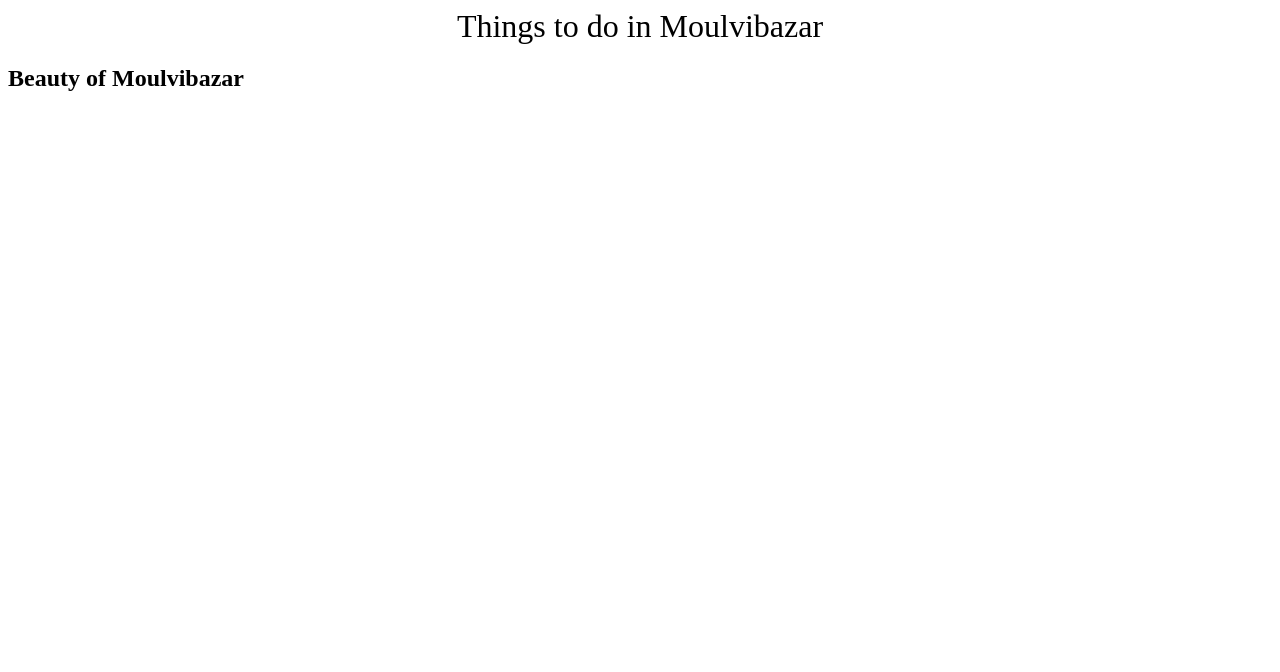
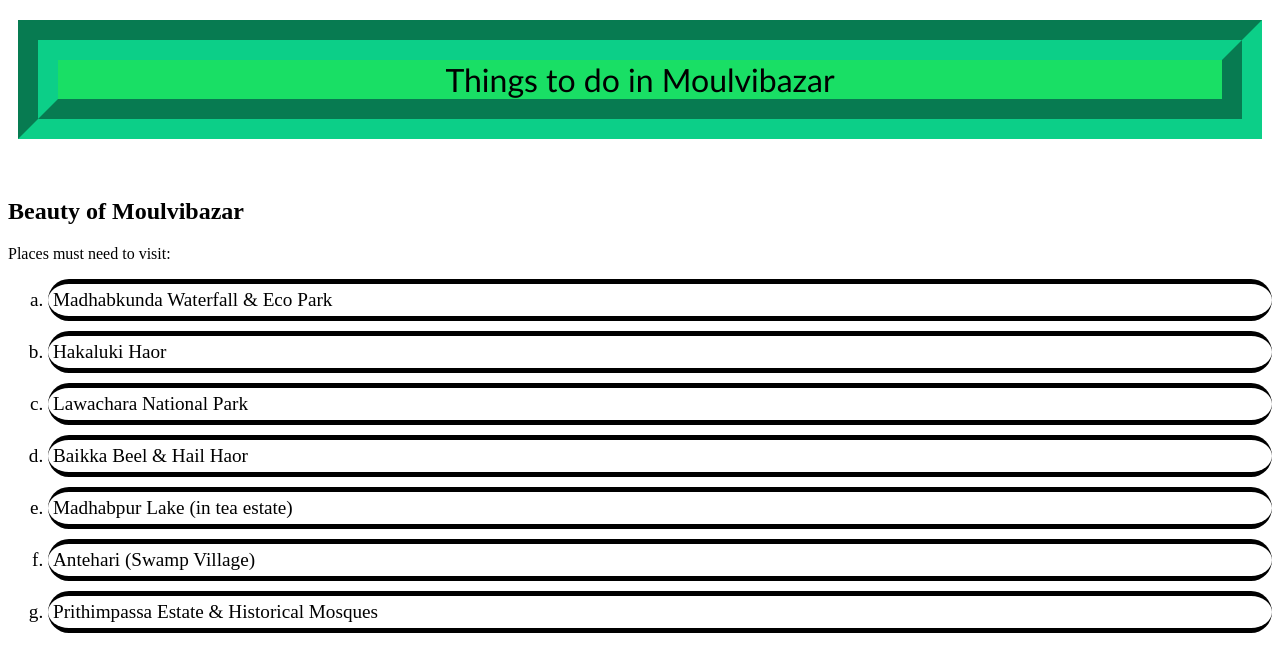
Before and after one commit to jakirofficial/my-advance-projects, a plain HTML site: page index.html in a window 1280 px wide. Drawn offline with Linux system fonts and the light colour scheme.

Commit message:
border added

```diff
--- a/index.html
+++ b/index.html
@@ -2,6 +2,7 @@
 <html lang="en">
     <head>
         <Title>About Moulvibazar</Title>
+        <link rel="stylesheet" href="styles/blog.css">
         <style>
             header{
                 font-size:xx-large;
@@ -11,8 +12,21 @@
     </head>
     <body>
         <header>Things to do in Moulvibazar</header>
+        <br>
+        <br>
         <div>
             <h2>Beauty of Moulvibazar</h2>
+            <P>Places must need to visit:</P>
+            <ol type="a">
+                <li>Madhabkunda Waterfall & Eco Park</li>
+                <li>Hakaluki Haor</li>
+                <li>Lawachara National Park</li>
+                <li>Baikka Beel & Hail Haor
+</li>
+<li>Madhabpur Lake (in tea estate)</li>
+<li> Antehari (Swamp Village)</li>
+<li>Prithimpassa Estate & Historical Mosques</li>
+            </ol>
         </div>
     </body>
 </html>
--- /dev/null
+++ b/styles/blog.css
@@ -0,0 +1,21 @@
+header{
+    margin: 20px 10px 3px 10px;
+    border: 40px solid rgb(12, 207, 136);
+    border-style:groove;
+    background-color: rgb(25, 223, 101);
+    font-family: 'Trebuchet MS', 'Lucida Sans Unicode', 'Lucida Grande', 'Lucida Sans', Arial, sans-serif;
+    text-shadow: 20px solid gray;
+}
+li{
+  font-size: larger;
+  font-weight: 500;
+  margin-bottom: 10px;
+  border-style: solid;
+  border-width: 5px;
+  border-radius: 30px;
+  border-inline-end: 10px;
+  padding: 5px;
+  border-right: 5px;
+  border-left: 1px;
+  border-left-width: 15px;
+}
```
